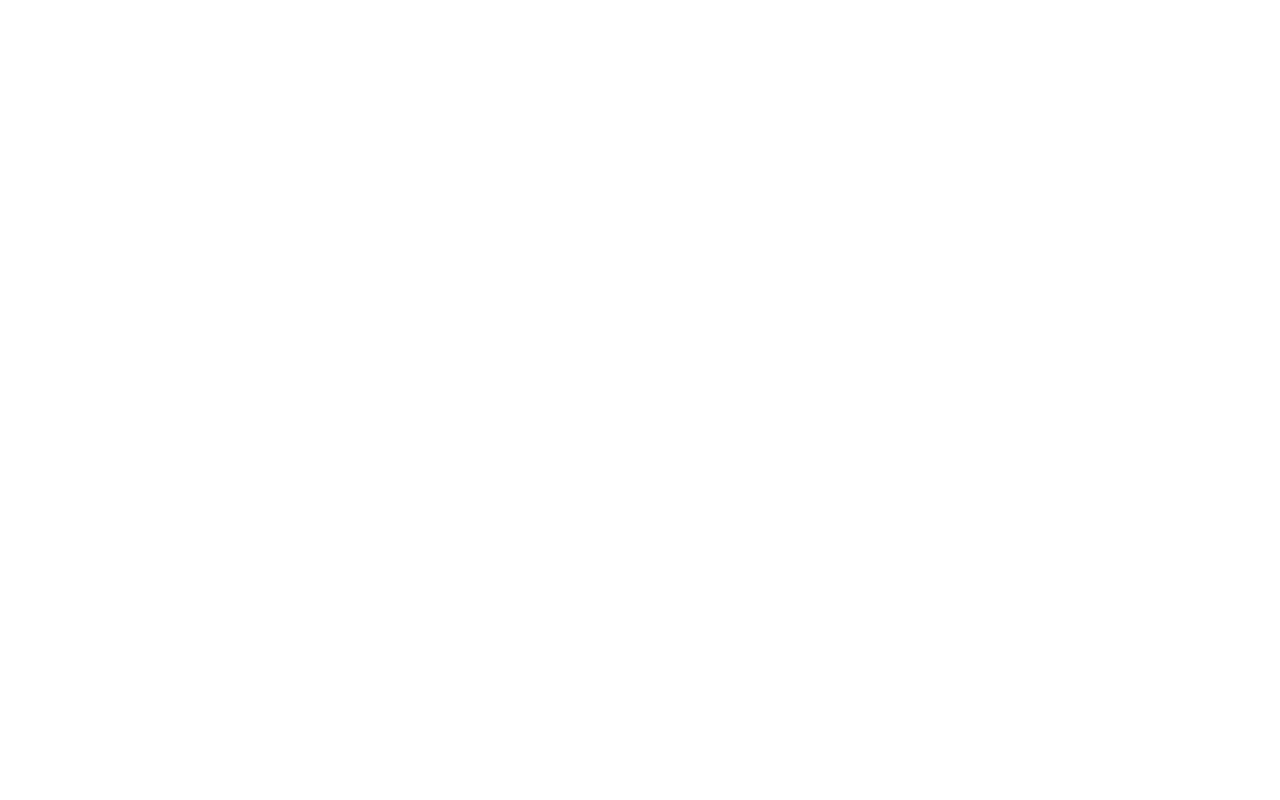
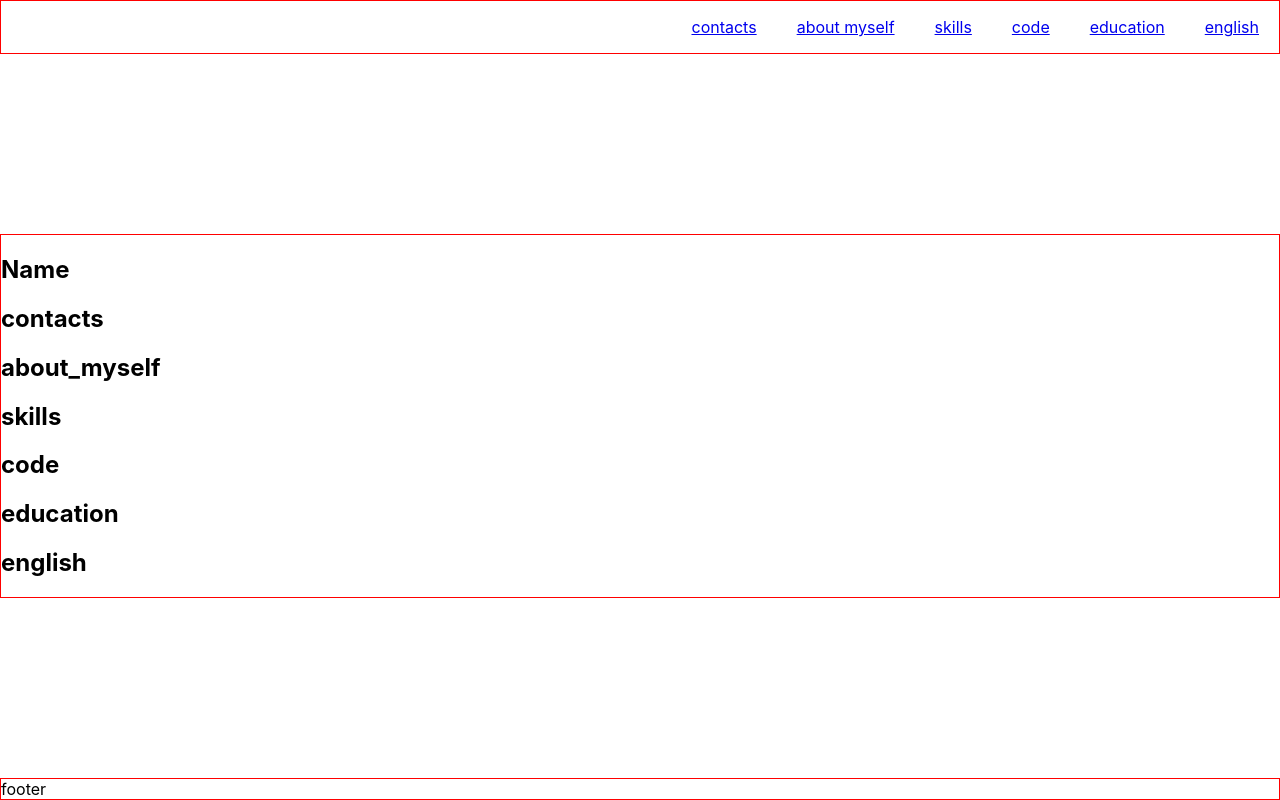
Before and after one commit to SiarheiHa/rsschool-cv, a plain HTML site: page index.html in a window 1280 px wide. Drawn offline with Linux system fonts and the light colour scheme.

Commit message:
init: CV#3. CV. Cross-Check

```diff
--- a/index.html
+++ b/index.html
@@ -4,9 +4,59 @@
     <meta charset="UTF-8">
     <meta http-equiv="X-UA-Compatible" content="IE=edge">
     <meta name="viewport" content="width=device-width, initial-scale=1.0">
-    <title>Document</title>
-</head>
+    <title>Hancharyk-CV</title>
+    <link rel="stylesheet" href="style.css">
+    <link rel="icon" href="assets/img/favicon.ico">
+    </head>
 <body>
+    <header class="header">
+        <div class="container">
+        <nav class="nav">
+            <ul class="nav-list">
+                <li class="nav-item"><a href="#contacts" class="nav-link">contacts</a></li>
+                <li class="nav-item"><a href="#about_myself" class="nav-link">about myself</a></li>
+                <li class="nav-item"><a href="#skills" class="nav-link">skills</a></li>
+                <li class="nav-item"><a href="#code" class="nav-link">code</a></li>
+                <li class="nav-item"><a href="#education" class="nav-link">education</a></li>
+                <li class="nav-item"><a href="#english" class="nav-link">english</a></li>
+            </ul>
+        </nav>
+        </div>
+    </header>
+
+    <main class="main">
+        <div class="container">
+            <section class="section" id="profile">
+                <h1 class="section-title">Name</h1>
+                <!--<img src="assets/img/foto.jpg" alt="my foto"> -->
+            </section>
+            <section class="section" id="contacts">
+                <h2 class="section-title">contacts</h2>
+            </section>
+            <section class="section" id="about_myself">
+                <h2 class="section-title">about_myself</h2>
+            </section>
+            <section class="section" id="skills">
+                <h2 class="section-title">skills</h2>
+            </section>
+            <section class="section" id="code">
+                <h2 class="section-title">code</h2>
+            </section>
+            <section class="section" id="education">
+                <h2 class="section-title">education</h2>
+            </section>
+            <section class="section" id="english">
+                <h2 class="section-title">english</h2>
+            </section>
+
+        </div>
+    </main>
+
+    <footer class="footer">
+        <div class="container">footer</div>
+    </footer>
+
+
 
 </body>
 </html>
--- a/style.css
+++ b/style.css
@@ -1 +1,66 @@
-/*MY CSS-file*/
+@font-face {
+    font-family: Roboto;
+    src: url("assets/fonts/Roboto-Thin.ttf");
+    font-weight: 100;
+}
+
+@font-face {
+    font-family: Roboto;
+    src: url("assets/fonts/Roboto-Regular.ttf");
+    font-weight: 300;
+}
+
+body {
+    display: flex;
+    flex-direction: column;
+    justify-content: space-between;
+
+    min-height: 100vh;
+    margin: 0;
+    padding: 0;
+
+    font-family: -apple-system, BlinkMacSystemFont, 'Segoe UI', Roboto, Oxygen, Ubuntu, Cantarell, 'Open Sans', 'Helvetica Neue', sans-serif;
+}
+
+* {
+    box-sizing: border-box;
+}
+
+html {
+    scroll-behavior: smooth;
+}
+
+.container {
+    max-width: 1440px;
+    margin: auto;
+}
+
+
+.header {
+    border: 1px solid red;
+    margin: 0;
+}
+
+.main {
+    border: 1px solid red;
+    margin: 0;
+}
+
+.footer {
+    border: 1px solid red;
+    margin: 0;
+}
+
+.nav-list {
+    display: flex;
+    justify-content: flex-end;
+    align-items: center;
+
+    list-style: none;
+
+}
+
+.nav-link {
+    padding: 0 20px;
+    line-height: 50 px;
+}
```
Also changed, not shown: assets/fonts/Roboto-Black.ttf (added), assets/fonts/Roboto-BlackItalic.ttf (added), assets/fonts/Roboto-Bold.ttf (added), assets/fonts/Roboto-BoldItalic.ttf (added), assets/fonts/Roboto-Italic.ttf (added), assets/fonts/Roboto-Light.ttf (added), assets/fonts/Roboto-LightItalic.ttf (added), assets/fonts/Roboto-Medium.ttf (added), assets/fonts/Roboto-MediumItalic.ttf (added), assets/fonts/Roboto-Regular.ttf (added), assets/fonts/Roboto-Thin.ttf (added), assets/fonts/Roboto-ThinItalic.ttf (added), assets/img/favicon.ico (added), assets/img/foto.jpg (renamed from foto.jpg).
